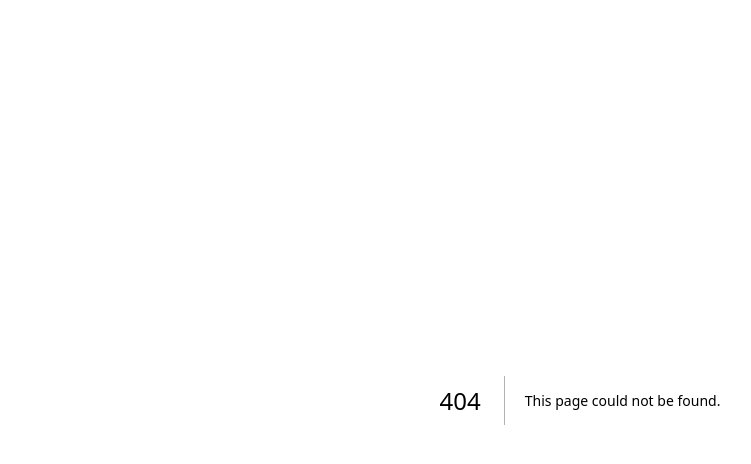
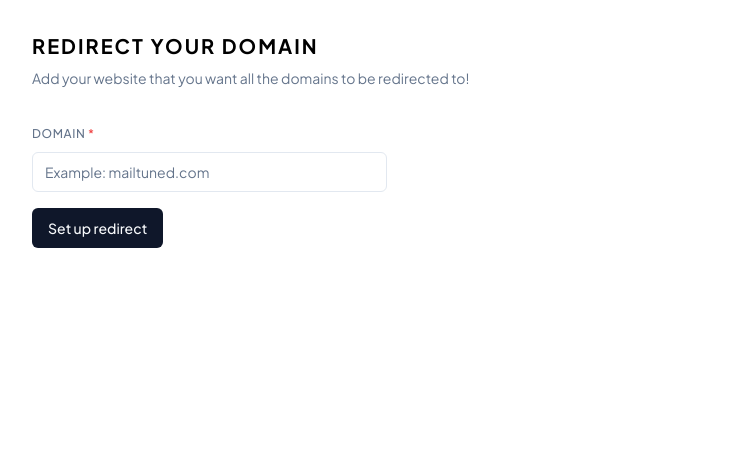
Before and after one commit to acomarcho/mailtuned, a Next.js app: page /redirect in a window 1280 px wide. Before the commit this address had no page. Shown: the top 464 px of the page, without its empty margins (60-811 px from the left). Built offline with nearby package versions, Linux system fonts and the light colour scheme.

Commit message:
Feat: Slice redirect page

```diff
--- a/app/dkim/page.tsx
+++ b/app/dkim/page.tsx
@@ -1,8 +1,6 @@
 import DkimForm from "@/components/dkim/form";
-import { Button } from "@/components/ui/button";
-import { Input } from "@/components/ui/input";
 
-export default function SpfPage() {
+export default function DkimPage() {
   return (
     <div className="max-w-wrapper p-8 mx-auto">
       <h1 className="font-bold uppercase text-xl tracking-widest">
--- /dev/null
+++ b/app/redirect/page.tsx
@@ -0,0 +1,33 @@
+import { Button } from "@/components/ui/button";
+import { Input } from "@/components/ui/input";
+
+export default function RedirectPage() {
+  return (
+    <div className="max-w-wrapper p-8 mx-auto">
+      <h1 className="font-bold uppercase text-xl tracking-widest">
+        Redirect your domain
+      </h1>
+      <p className="text-slate-500 text-sm mt-2">
+        Add your website that you want all the domains to be redirected to!
+      </p>
+      <div className="grid grid-cols-2 lg:grid-cols-3 gap-4 mt-8">
+        <form>
+          <label
+            htmlFor="domain"
+            className="text-xs uppercase tracking-wider font-medium text-slate-500"
+          >
+            Domain <span className="text-red-500">*</span>
+          </label>
+          <Input
+            id="domain"
+            className="mt-2"
+            placeholder="Example: mailtuned.com"
+          />
+          <Button type="submit" className="mt-4">
+            Set up redirect
+          </Button>
+        </form>
+      </div>
+    </div>
+  );
+}
--- a/app/tracking/page.tsx
+++ b/app/tracking/page.tsx
@@ -1,6 +1,6 @@
 import TrackingButtons from "@/components/tracking/tracking-buttons";
 
-export default function SpfPage() {
+export default function TrackingPage() {
   return (
     <div className="max-w-wrapper p-8 mx-auto">
       <h1 className="font-bold uppercase text-xl tracking-widest">
--- a/components/home/navigation-buttons.tsx
+++ b/components/home/navigation-buttons.tsx
@@ -23,6 +23,9 @@ export default function NavigationButtons() {
           if (!isDomainSelected) {
             return toast.error(noDomainErrorMessage);
           }
+          return toast.info(
+            "This is not implemented yet, please come back later!"
+          );
         }}
       >
         Add All
@@ -67,7 +70,7 @@ export default function NavigationButtons() {
           if (!isDomainSelected) {
             return toast.error(noDomainErrorMessage);
           }
-          router.push("tracking");
+          router.push("/tracking");
         }}
       >
         (4) Add tracking
@@ -78,6 +81,7 @@ export default function NavigationButtons() {
           if (!isDomainSelected) {
             return toast.error(noDomainErrorMessage);
           }
+          router.push("/redirect");
         }}
       >
         (5) Add redirect
```
